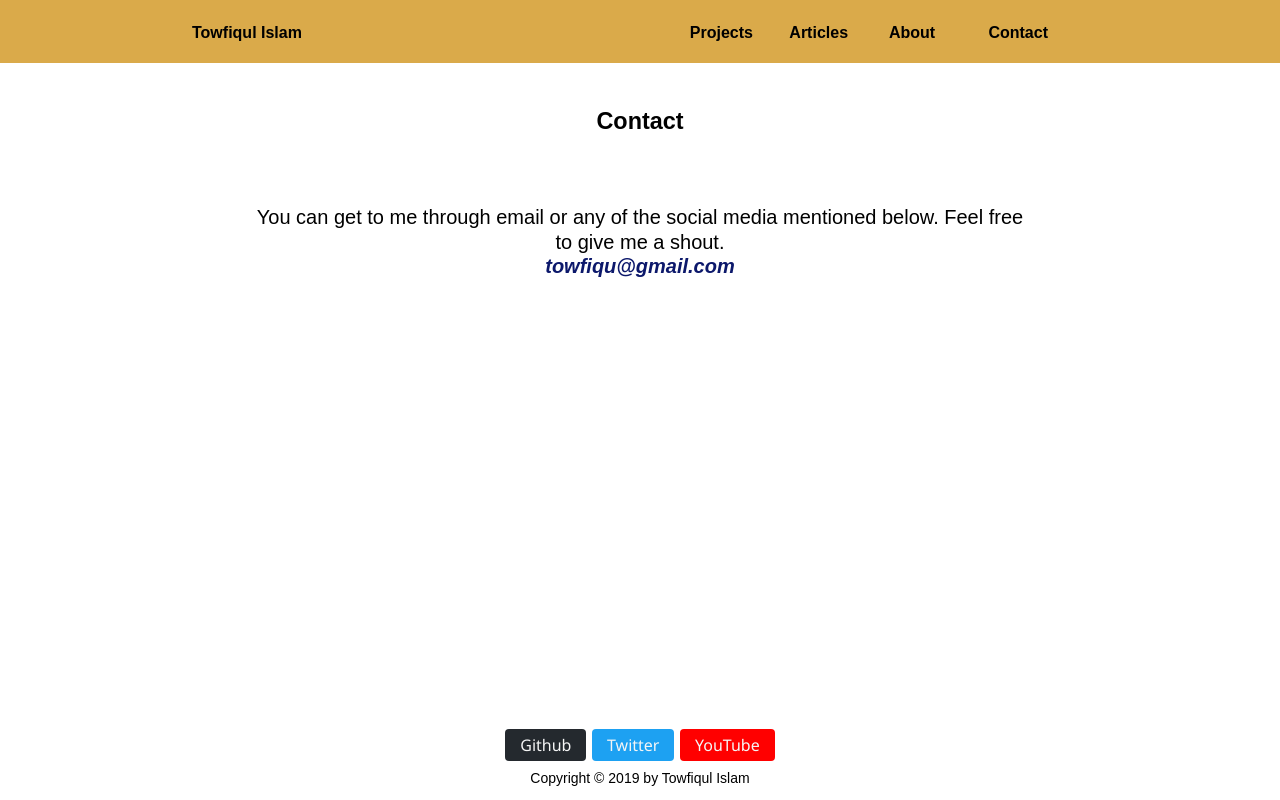
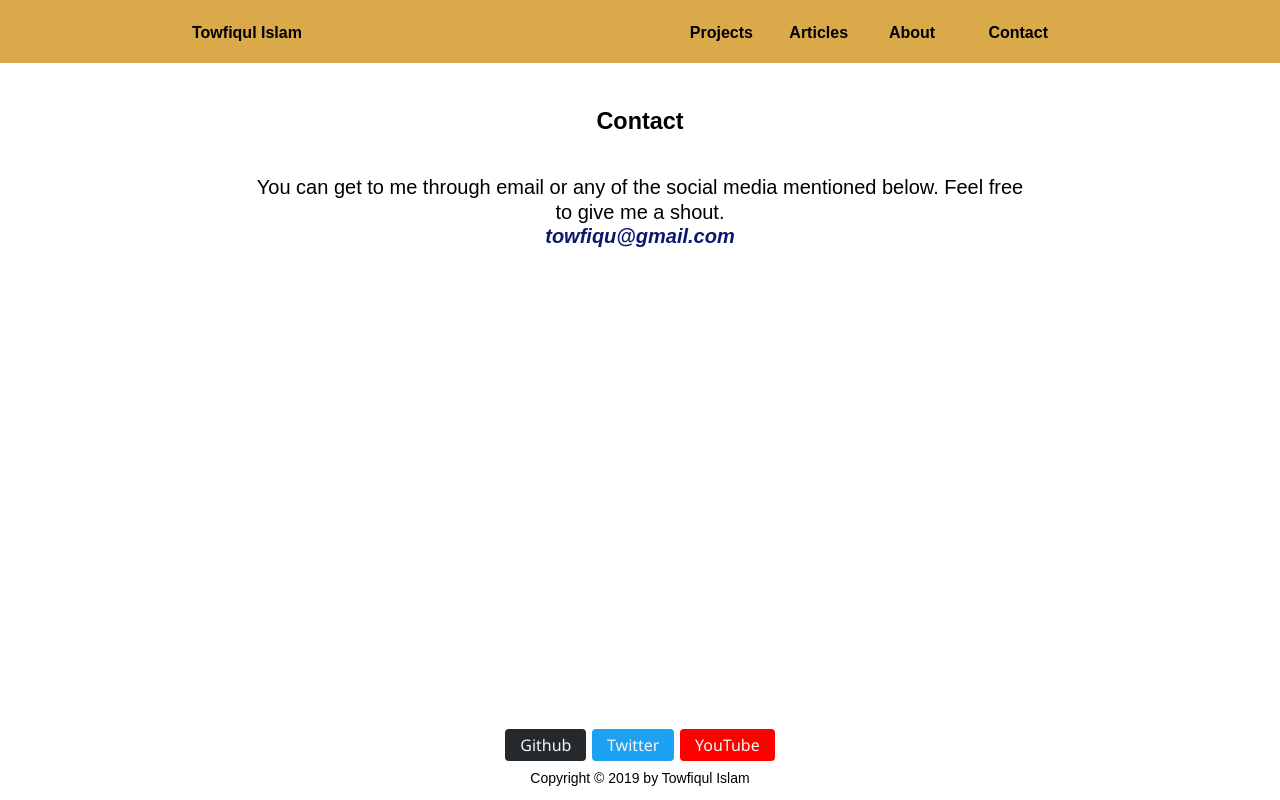
Before and after one commit to towfiqu/portfolio-production, a website built with Parcel: page src/contact.html in a window 1280 px wide. Built offline with nearby package versions, Linux system fonts and the light colour scheme.

Commit message:
contact padding fixed

```diff
--- a/src/styles/_contact.scss
+++ b/src/styles/_contact.scss
@@ -2,7 +2,7 @@
 h3 {
   text-align: center;
   padding-top: 25px;
-  padding-bottom: 70px;
+  padding-bottom: 40px;
   font-weight: bold;
 }
 
```
